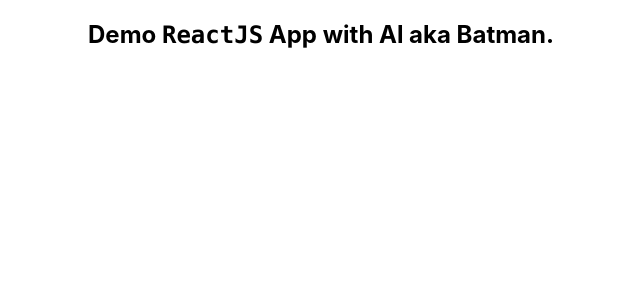
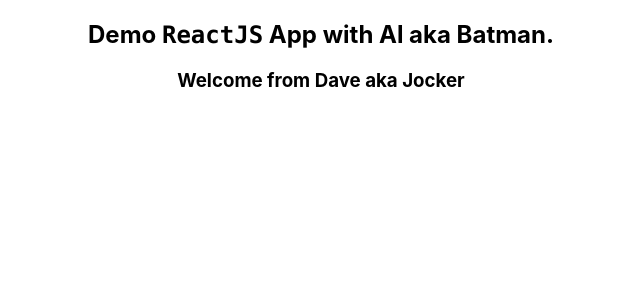
Before and after one commit to frizio/demo-react-app, a React (Create React App) app: page / in a window 1280 px wide. Shown: the top 300 px of the page, without its empty margins (319-959 px from the left). Built offline with nearby package versions, Linux system fonts and the light colour scheme.

Commit message:
Destructuring props 3 (class component)

```diff
--- a/src/App.js
+++ b/src/App.js
@@ -22,8 +22,8 @@
         </Greet>
         <Greet name='Carl' heroName='Alfred' />
         */}
+        <Welcome name='Dave' heroName='Jocker'/>
         {/*
-        <Welcome name='Dave' heroName='Jocker'/>
         <Welcome name='Ed' heroName='Two Face'/>
         <Welcome name='Fran' heroName='Catwoman'e/>
         */}
--- a/src/components/Welcome.js
+++ b/src/components/Welcome.js
@@ -2,8 +2,9 @@
 
 class Welcome extends Component {
   render() {
-    console.log(this.props);
-    return <h3>Welcome from {this.props.name} aka {this.props.heroName}</h3>;
+    const {name, heroName} = this.props;
+    //const {state1, state2} = this.state;
+    return <h3>Welcome from {name} aka {heroName}</h3>;
   }
 }
 
```
